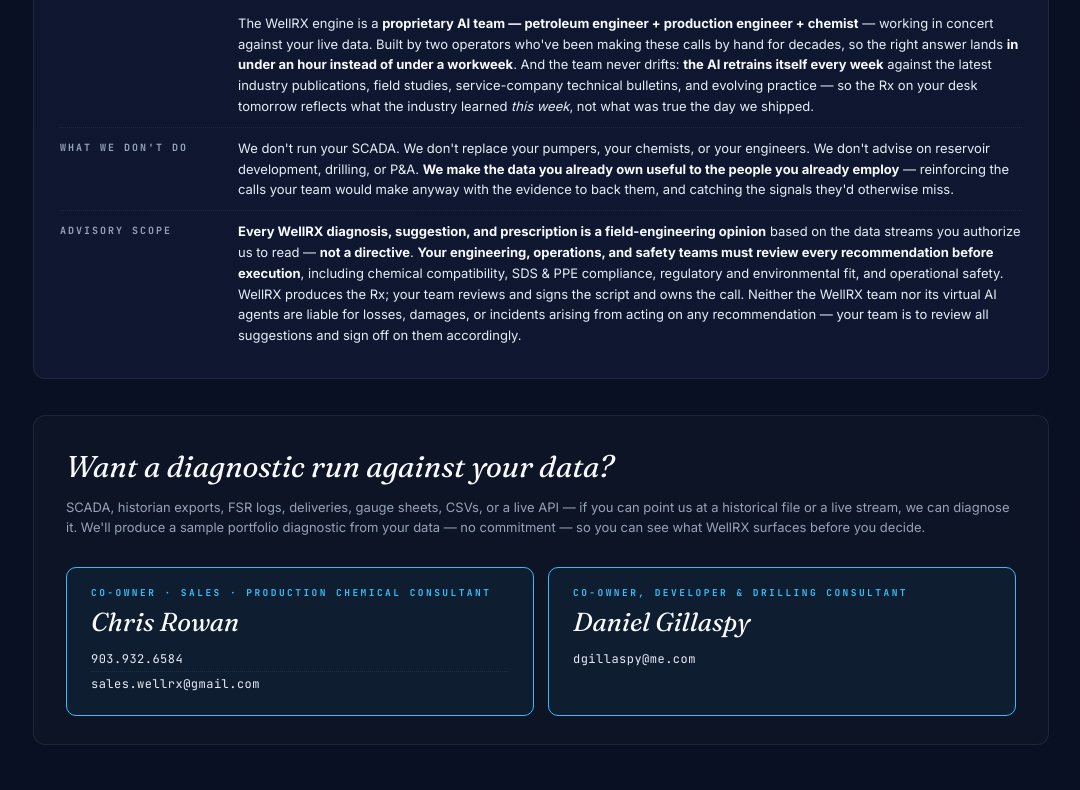
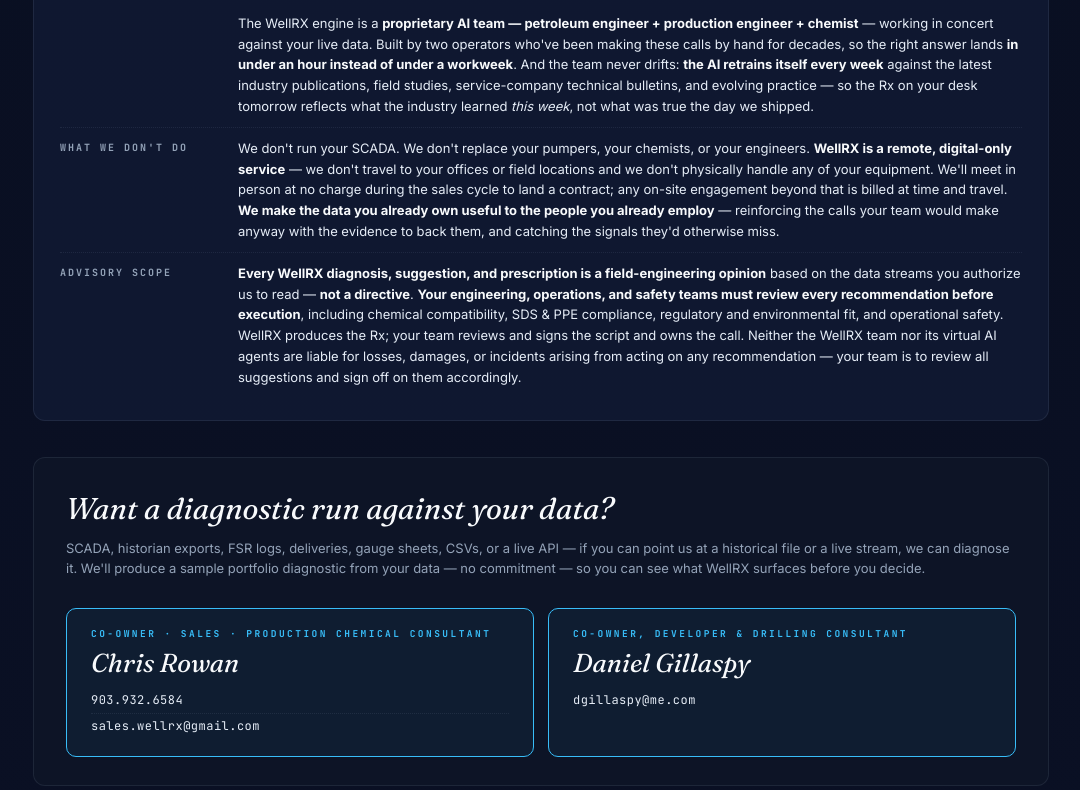
Before and after one commit to heyfinal/wellrx-site, a plain HTML site: page index.html in a window 1280 px wide. Shown: the part 5840-6630 px from the top of the page, without its empty margins (99-1179 px from the left). Drawn offline with Linux system fonts and the light colour scheme.

Commit message:
Homepage fine-print: drop reservoir/drilling/P&A line; clarify remote-only scope
- Strikes the "We don't advise on reservoir development, drilling, or
  P&A" bullet — overly specific exclusions that don't help prospects
  understand the scope.
- Replaces it with a clearer positioning: WellRX is a remote, digital-
  only service — no office visits, no field calls, no physical contact
  with the operator's equipment. In-person meetings are included at no
  charge during the sales cycle to land a contract; any on-site work
  beyond that is billed at time and travel.

```diff
--- a/index.html
+++ b/index.html
@@ -772,7 +772,7 @@
       <div class="v"><strong>Chris Rowan</strong> — Co-owner · Sales · Production Chemical Consultant. 20+ years across chemical programs, pumper operations, and production diagnostics in East Texas gas.<br/><br/><strong>Daniel Gillaspy</strong> — Co-owner, Developer &amp; Drilling Consultant. <strong>24 years of drilling experience</strong> with some of the largest operators in the world — including consulting for <strong>BP</strong> and <strong>ExxonMobil</strong> — covering operations and field execution across multiple basins in <strong>ETX, STX, PA, LA &amp; OK</strong>.<br/><br/>The WellRX engine is a <strong>proprietary AI team — petroleum engineer + production engineer + chemist</strong> — working in concert against your live data. Built by two operators who've been making these calls by hand for decades, so the right answer lands <strong>in under an hour instead of under a workweek</strong>. And the team never drifts: <strong>the AI retrains itself every week</strong> against the latest industry publications, field studies, service-company technical bulletins, and evolving practice — so the Rx on your desk tomorrow reflects what the industry learned <em>this week</em>, not what was true the day we shipped.</div>
     </div>
     <div class="row"><div class="k">What we don't do</div>
-      <div class="v">We don't run your SCADA. We don't replace your pumpers, your chemists, or your engineers. We don't advise on reservoir development, drilling, or P&amp;A. <strong>We make the data you already own useful to the people you already employ</strong> — reinforcing the calls your team would make anyway with the evidence to back them, and catching the signals they'd otherwise miss.</div>
+      <div class="v">We don't run your SCADA. We don't replace your pumpers, your chemists, or your engineers. <strong>WellRX is a remote, digital-only service</strong> — we don't travel to your offices or field locations and we don't physically handle any of your equipment. We'll meet in person at no charge during the sales cycle to land a contract; any on-site engagement beyond that is billed at time and travel. <strong>We make the data you already own useful to the people you already employ</strong> — reinforcing the calls your team would make anyway with the evidence to back them, and catching the signals they'd otherwise miss.</div>
     </div>
     <div class="row"><div class="k">Advisory scope</div>
       <div class="v"><strong>Every WellRX diagnosis, suggestion, and prescription is a field-engineering opinion</strong> based on the data streams you authorize us to read — <strong>not a directive</strong>. <strong>Your engineering, operations, and safety teams must review every recommendation before execution</strong>, including chemical compatibility, SDS &amp; PPE compliance, regulatory and environmental fit, and operational safety. WellRX produces the Rx; your team reviews and signs the script and owns the call. Neither the WellRX team nor its virtual AI agents are liable for losses, damages, or incidents arising from acting on any recommendation — your team is to review all suggestions and sign off on them accordingly.</div>
```
